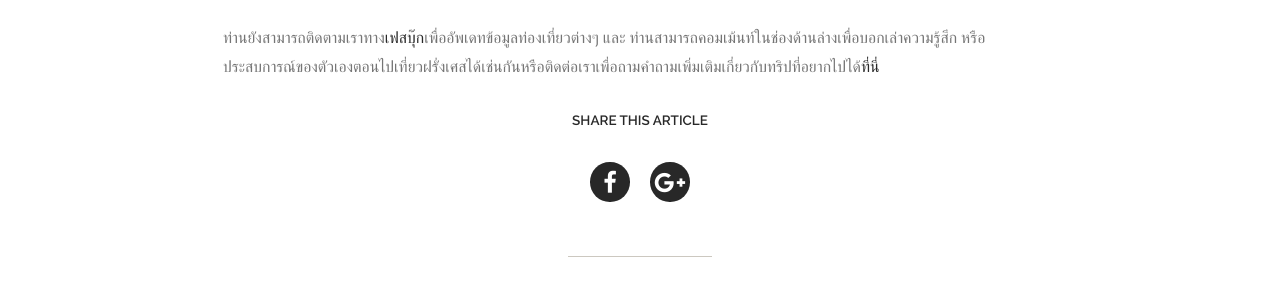
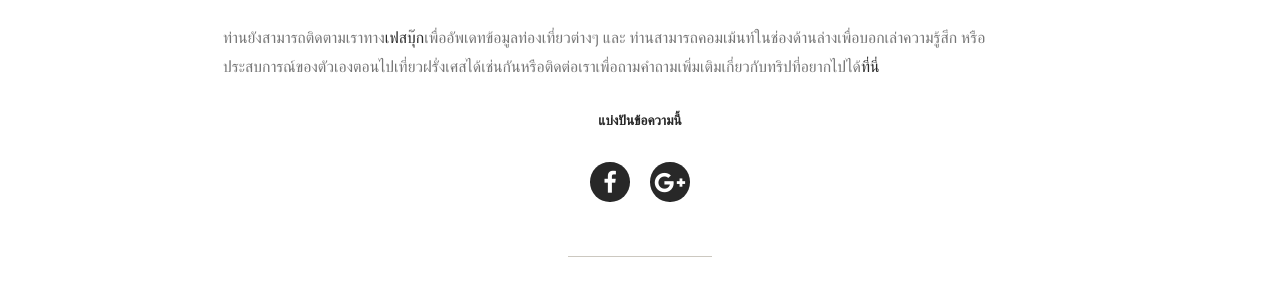
Before and after one commit to paitiewfrance/paitiewfrance.github.io, a Jekyll site: the page built from _posts/2015-05-04-bonjour-blog-paitiewfrance.md, in a window 1280 px wide. Shown: the part 512-812 px from the top of the page. Built offline with Jekyll 4.4.1, drawn with Linux system fonts in a browser that asks for light colours; nearby versions of some CDN libraries; some web fonts are replaced.

Commit message:
Add share link

```diff
--- a/_layouts/post.html
+++ b/_layouts/post.html
@@ -11,7 +11,7 @@ comments: true
 
                 {% include comments.html %}
                 <div class="share-post center">
-	     <h5>share this  article</h5>
+	     <h5>แบ่งปันข้อความนี้</h5>
 
 	     <ul class="share">
 	     	<li><a href="https://facebook.com/sharer.php?u={{ site.url }}{{page.url}}" rel="nofollow"  target="popup"   onclick="window.open('https://facebook.com/sharer.php?u={{ site.url }}{{ page.url }}  ','','width=600,height=400')" title ="Share on Facebook" class ="fa fa-facebook"></a></li>
```
